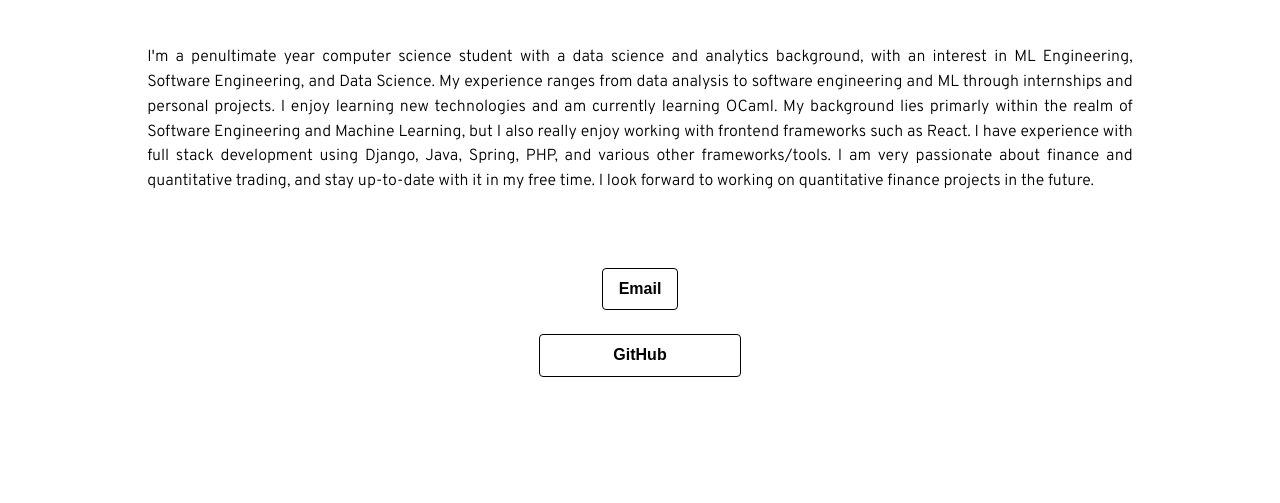
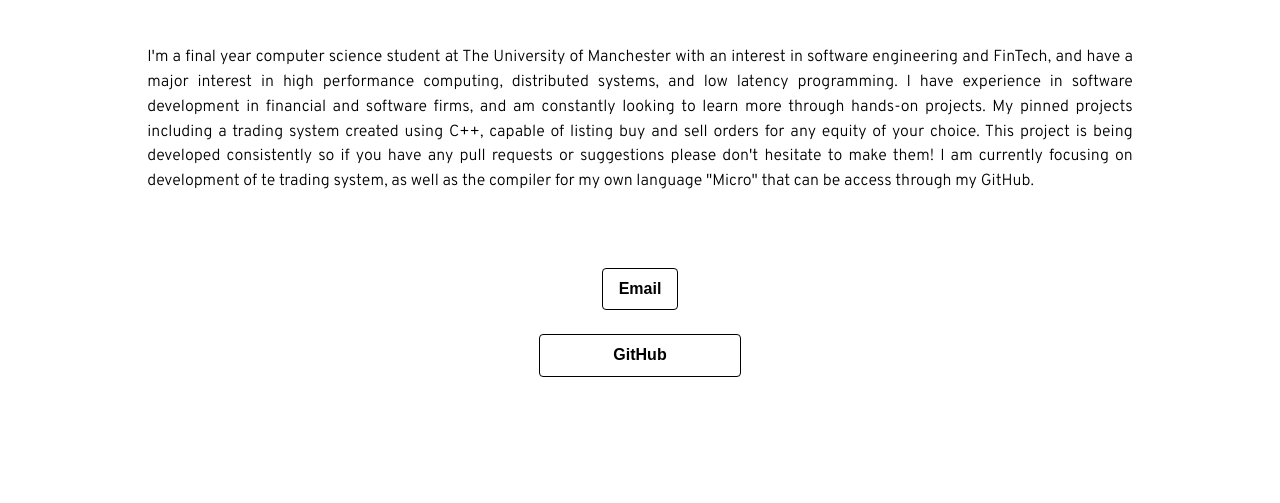
Before and after one commit to KS0107/ks0107.github.io, a website built with Parcel: page index.html in a window 1280 px wide. Shown: the part 282-785 px from the top of the page. Built offline with nearby package versions, Linux system fonts and the light colour scheme; a web font is replaced by a local one.

Commit message:
Update index.html

```diff
--- a/index.html
+++ b/index.html
@@ -97,20 +97,11 @@
               <h1 class="home-heading2 Section-Heading">Hi, I'm Kush.</h1>
               <span class="home-text02">
                 <span>
-                  I'm a penultimate year computer science student with a data
-                  science and analytics background, with an interest in ML
-                  Engineering, Software Engineering, and Data Science. My
-                  experience ranges from data analysis to software engineering
-                  and ML through internships and personal projects. I enjoy
-                  learning new technologies and am currently learning OCaml. My
-                  background lies primarly within the realm of Software
-                  Engineering and Machine Learning, but I also really enjoy
-                  working with frontend frameworks such as React. I have
-                  experience with full stack development using Django, Java,
-                  Spring, PHP, and various other frameworks/tools. I am
-                  very passionate about finance and quantitative trading, and
-                  stay up-to-date with it in my free time. I look forward to
-                  working on quantitative finance projects in the future.
+                  I'm a final year computer science student at The University of Manchester with an interest in software engineering and FinTech, and have a major interest
+                  in high performance computing, distributed systems, and low latency programming. I have experience in software development in financial and software firms, and am constantly looking
+                  to learn more through hands-on projects. My pinned projects including a trading system created using C++, capable of listing buy and sell orders for any
+                  equity of your choice. This project is being developed consistently so if you have any pull requests or suggestions please don't hesitate to make them!
+                  I am currently focusing on development of te trading system, as well as the compiler for my own language "Micro" that can be access through my GitHub.
                 </span>
                 <br />
                 <br />
```
